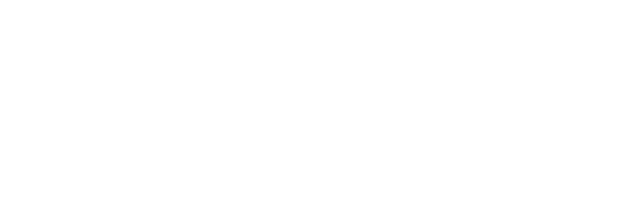
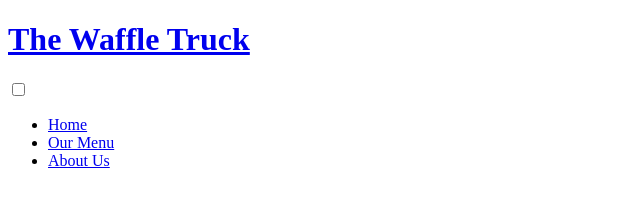
Before and after one commit to DanielEldeJohansson/Pancake-palace, a plain HTML site: page Index.html in a window 1280 px wide. Shown: the whole page, without its empty margins (0-640 px from the left). Drawn offline with Linux system fonts and the light colour scheme.

Commit message:
added body

```diff
--- a/Index.html
+++ b/Index.html
@@ -2,7 +2,6 @@
 <html lang="en">
 <head>
     <meta charset="UTF-8">
-    <meta http-equiv="X-UA-Compatible" content="IE=edge">
     <meta name="viewport" content="width=device-width, initial-scale=1.0">
     <!--Title-->
     <title>Pancake Palace</title>
@@ -12,6 +11,18 @@
     <link rel="icon" type="image/png" sizes="16x16" href="/favicon-16x16.png">
 </head>
 <body>
-
+    <a href="index.html">
+        <h1 id="logo">The Waffle Truck</h1>
+    </a>
+    <input type="checkbox" id="nav-toggle" name="nav-toggle">
+    <label for="nav-toggle" class="nav-toggle-label" aria-label="navigation-bar">
+        <i class="fa-solid fa-square-caret-down"></i></label>
+    <nav>
+        <ul id="menu">
+            <li><a href="index.html" class="active">Home</a></li>
+            <li><a href="ourmenu.html">Our Menu</a></li>
+            <li><a href="aboutus.html">About Us</a></li>
+        </ul>
+    </nav>
 </body>
 </html>
```
Also changed, not shown: Assets/favicon_io/about.txt (deleted), Assets/favicon_io/android-chrome-192x192.png (deleted), Assets/favicon_io/android-chrome-512x512.png (deleted), Assets/favicon_io/apple-touch-icon.png (deleted), Assets/favicon_io/site.webmanifest (deleted).
